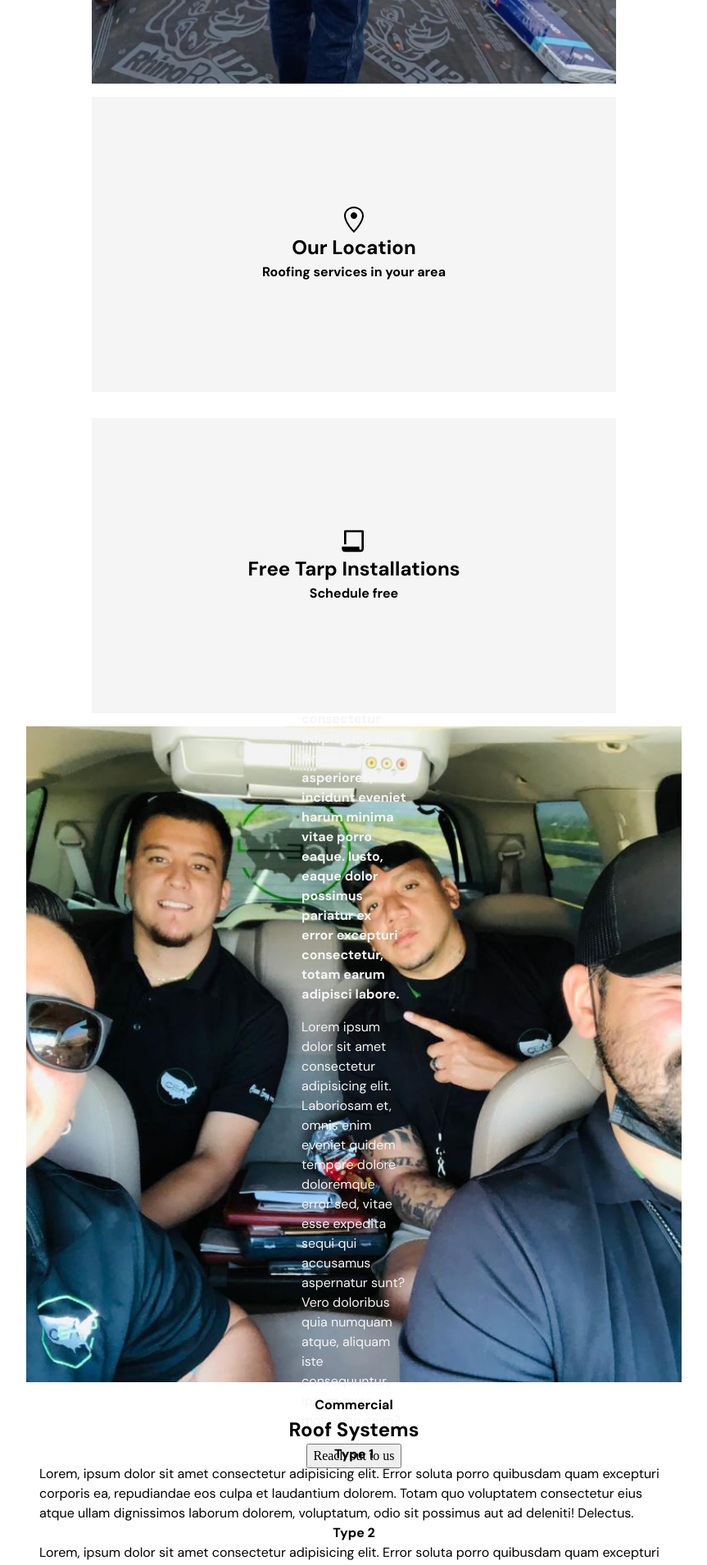
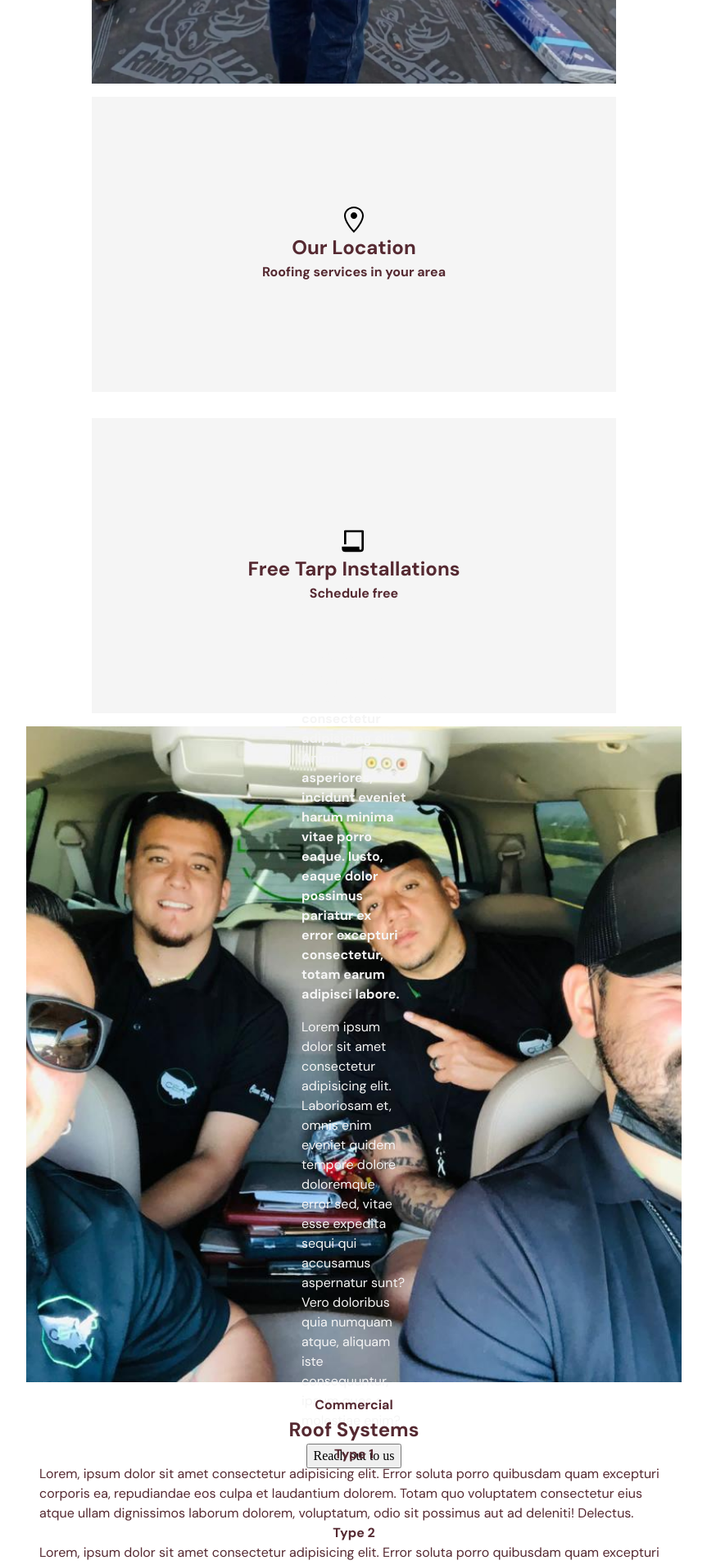
Before and after one commit to eric-santosCEA/roofing, a React (Create React App) app: page / in a window 1280 px wide. Shown: the part 880-2789 px from the top of the page at 82% size, without its empty margins (208-1071 px from the left). Built offline with nearby package versions, Linux system fonts and the light colour scheme.

Commit message:
added navbar animation

```diff
--- a/src/components/Footer.js
+++ b/src/components/Footer.js
@@ -4,7 +4,7 @@ import '../styles/footer.css'
 const Footer = () => {
   return (
     <footer>
-      <h4>Copyright 2021</h4>
+      <h4>&#169; Copyright 2021</h4>
     </footer>
   )
 }
--- a/src/components/Navbar.js
+++ b/src/components/Navbar.js
@@ -1,7 +1,13 @@
 import React, { useState } from 'react'
 import { Link } from 'react-router-dom'
 import '../styles/navbar.css'
+import { motion } from 'framer-motion'
 import { AiOutlineMenu } from 'react-icons/ai'
+
+const variants = {
+  open: { opacity: 1, y: 0 },
+  closed: { opacity: 0, y: '-100%' },
+}
 
 const Navbar = () => {
   const [active, setActive] = useState(false)
@@ -19,7 +25,11 @@ const Navbar = () => {
         />
       </Link>
 
-      <div className={active ? 'open' : 'links'}>
+      <motion.div
+        className={active ? 'open' : 'links'}
+        animate={active ? 'open' : 'closed'}
+        variants={variants}
+      >
         <Link to="/services" className="link">
           <h1>Services</h1>
         </Link>
@@ -36,7 +46,7 @@ const Navbar = () => {
         <Link to="/about" className="link">
           <h1>Careers</h1>
         </Link>
-      </div>
+      </motion.div>
 
       <div className="icon">
         <AiOutlineMenu size="3rem" onClick={handleClick} />
--- a/src/styles/home.css
+++ b/src/styles/home.css
@@ -7,6 +7,7 @@
   cursor: pointer;
   background-color: #fef6d8;
   margin: 1rem;
+  color: #552931;
 }
 @media screen and (min-width: 1058px) {
   .report {
@@ -66,9 +67,11 @@
 }
 .banner .location h1 {
   padding: 0 1rem;
+  color: #552931;
 }
 .banner .location h4 {
   padding: 0 2rem;
+  color: #552931;
 }
 .banner .inspection {
   display: flex;
@@ -87,9 +90,11 @@
 }
 .banner .inspection h1 {
   padding: 0 1rem;
+  color: #552931;
 }
 .banner .inspection h4 {
   padding: 0 1rem;
+  color: #552931;
 }
 .about {
   display: flex;
@@ -138,11 +143,23 @@
     margin: 0 15rem;
   }
 }
+.systems h4 {
+  color: #552931;
+}
+.systems h1 {
+  color: #552931;
+}
 .systems .types {
   display: flex;
   justify-content: center;
   align-items: center;
   flex-flow: column;
+}
+.systems .types h4 {
+  color: #552931;
+}
+.systems .types p {
+  color: #552931;
 }
 .services {
   display: flex;
@@ -157,11 +174,23 @@
     margin: 0 15rem;
   }
 }
+.services h4 {
+  color: #552931;
+}
+.services h1 {
+  color: #552931;
+}
 .services .service {
   display: flex;
   justify-content: center;
   align-items: center;
   flex-flow: column;
+}
+.services .service h4 {
+  color: #552931;
+}
+.services .service p {
+  color: #552931;
 }
 .contact h1 {
   display: flex;
@@ -169,6 +198,7 @@
   align-items: center;
   flex-flow: column;
   margin-top: 2rem;
+  color: #552931;
 }
 @media screen and (min-width: 1058px) {
   .contact h1 {
@@ -195,6 +225,12 @@
     margin: 0 5rem;
   }
 }
+.contact .addresses address h2 {
+  color: #552931;
+}
+.contact .addresses address h4 {
+  color: #552931;
+}
 @media screen and (min-width: 1058px) {
   .contact .addresses {
     flex-flow: row wrap;
--- a/src/styles/home.less
+++ b/src/styles/home.less
@@ -7,6 +7,7 @@
   cursor: pointer;
   background-color: #fef6d8;
   margin: 1rem;
+  color: #552931;
   @media screen and (min-width: 1058px) {
     margin: 1rem 15rem;
   }
@@ -55,9 +56,11 @@
     }
     h1 {
       padding: 0 1rem;
+      color: #552931;
     }
     h4 {
       padding: 0 2rem;
+      color: #552931;
     }
   }
   .inspection {
@@ -74,9 +77,11 @@
     }
     h1 {
       padding: 0 1rem;
+      color: #552931;
     }
     h4 {
       padding: 0 1rem;
+      color: #552931;
     }
   }
 }
@@ -120,11 +125,24 @@
   @media screen and (min-width: 1058px) {
     margin: 0 15rem;
   }
+  h4 {
+    color: #552931;
+  }
+  h1 {
+    color: #552931;
+  }
+
   .types {
     display: flex;
     justify-content: center;
     align-items: center;
     flex-flow: column;
+    h4 {
+      color: #552931;
+    }
+    p {
+      color: #552931;
+    }
   }
 }
 .services {
@@ -137,11 +155,23 @@
   @media screen and (min-width: 1058px) {
     margin: 0 15rem;
   }
+  h4 {
+    color: #552931;
+  }
+  h1 {
+    color: #552931;
+  }
   .service {
     display: flex;
     justify-content: center;
     align-items: center;
     flex-flow: column;
+    h4 {
+      color: #552931;
+    }
+    p {
+      color: #552931;
+    }
   }
 }
 .contact {
@@ -151,6 +181,7 @@
     align-items: center;
     flex-flow: column;
     margin-top: 2rem;
+    color: #552931;
     @media screen and (min-width: 1058px) {
       margin: 2rem 0;
     }
@@ -171,6 +202,12 @@
       @media screen and (min-width: 1058px) {
         margin: 0 5rem;
       }
+      h2 {
+        color: #552931;
+      }
+      h4 {
+        color: #552931;
+      }
     }
     @media screen and (min-width: 1058px) {
       flex-flow: row wrap;
```
